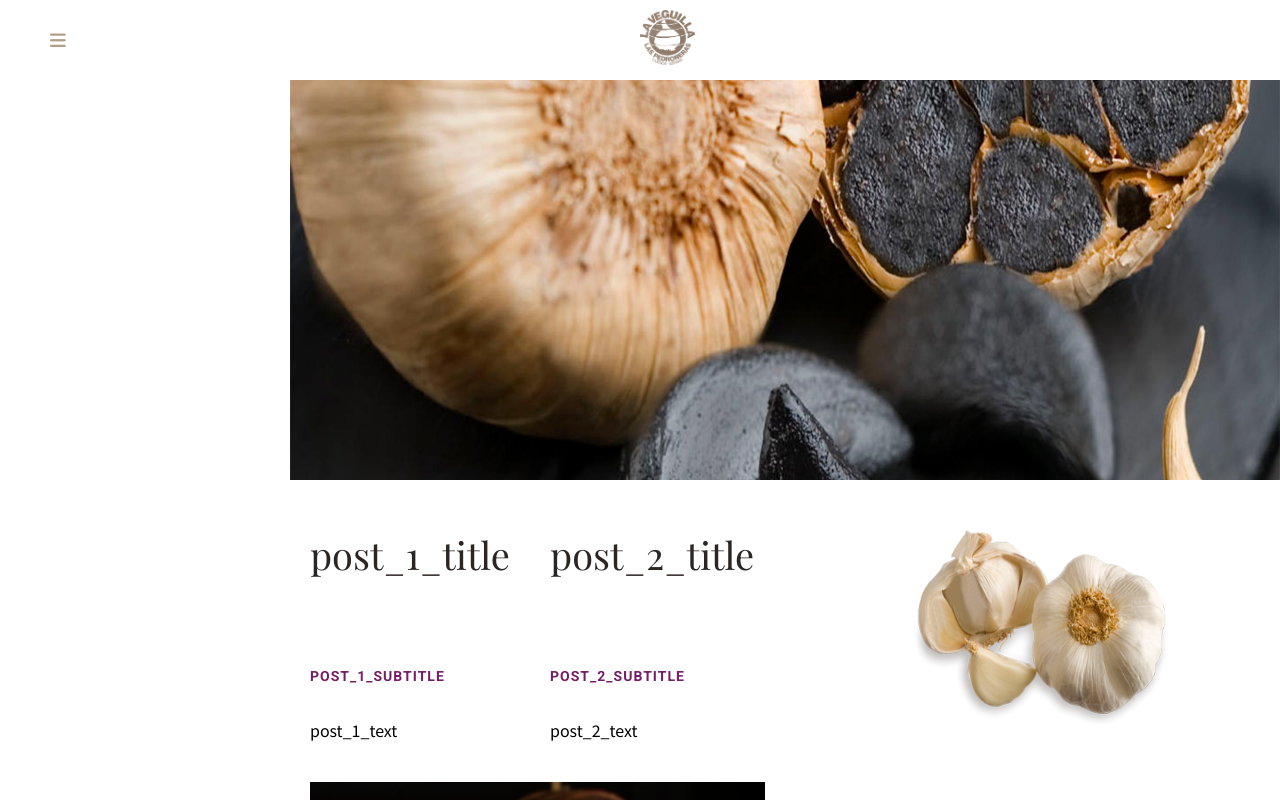
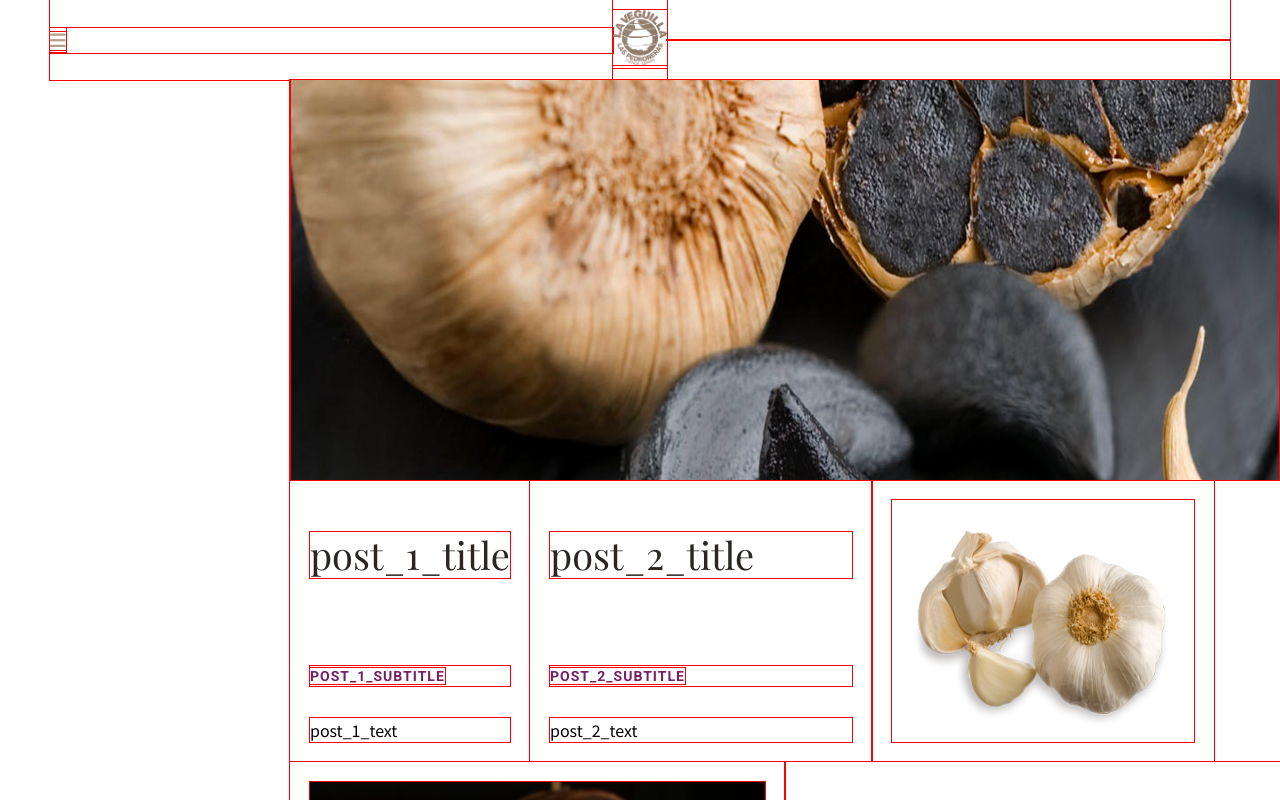
Before and after one commit to matejfeus/agroworld, a React (Create React App) app: page / in a window 1280 px wide. Shown: the top 800 px of the page. Built offline with nearby package versions, Linux system fonts and the light colour scheme; a web font is replaced by a local one; what i18next-xhr-backend would draw is missing.

Commit message:
Center logo on top of the page

```diff
--- a/src/components/Header/Header.js
+++ b/src/components/Header/Header.js
@@ -28,6 +28,9 @@ const Header = () => {
                             </a>
                         </div>
                     </div>
+                    <div className={classes.burger}>
+
+                    </div>
                 </div>
                 <div className={classes.optionList} style={{opacity: !show ? "0" : "1",
                     transition: "all .2s",
--- a/src/components/Header/Header.module.css
+++ b/src/components/Header/Header.module.css
@@ -8,8 +8,6 @@
 .logoWrapper {
     display: table;
     height: 100px;
-    left: 50%;
-    position: absolute;
 }
 
 .container {
@@ -29,9 +27,7 @@
 }
 
 .burger {
-    margin: 0 20px 0 0;
-    float: left;
-    display: table;
+    flex: 1;
 }
 
 .logo img {
--- a/src/index.css
+++ b/src/index.css
@@ -43,5 +43,5 @@ ul {
 }
 
 * {
-    /*outline: 1px solid red;*/
+    outline: 1px solid red;
 }
```
